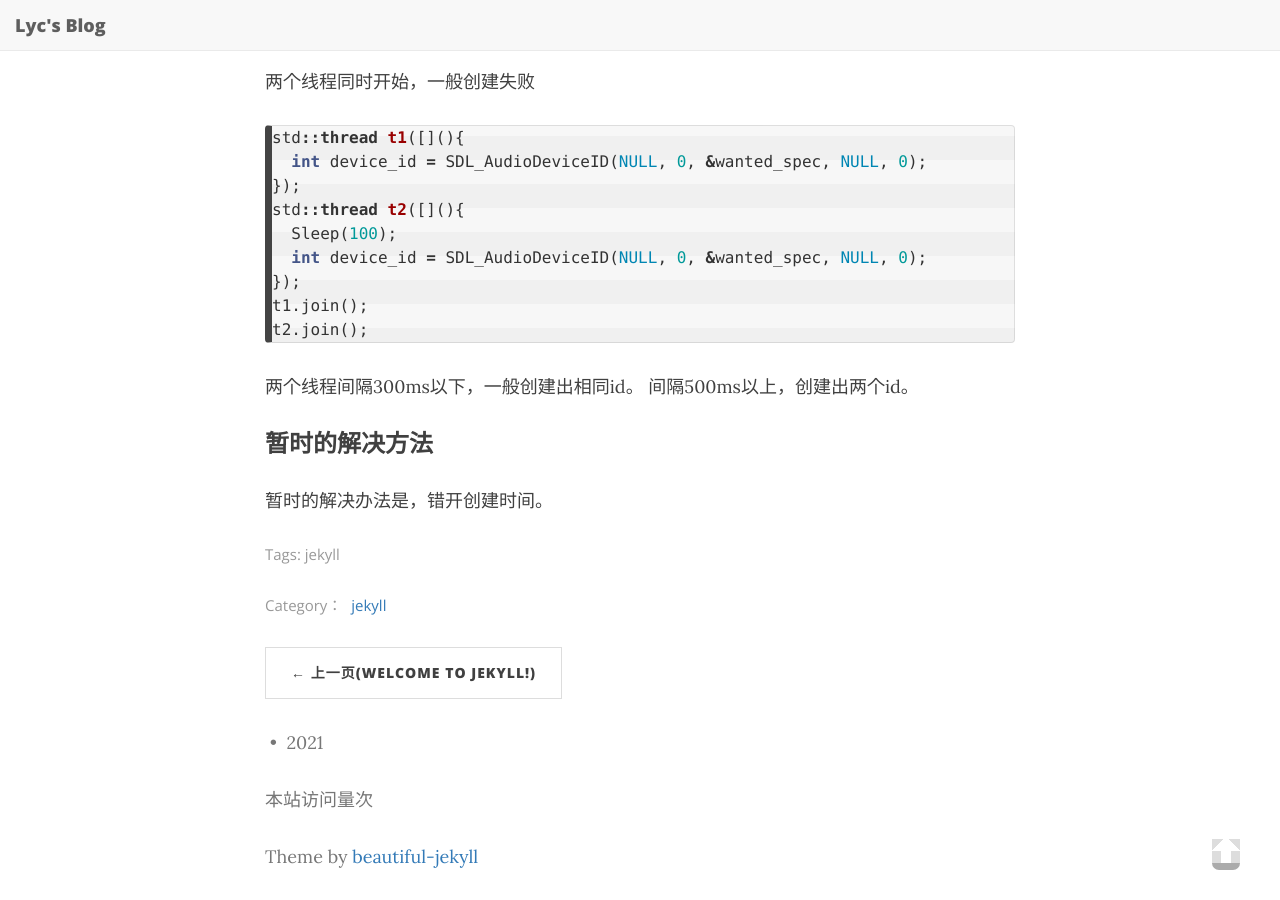
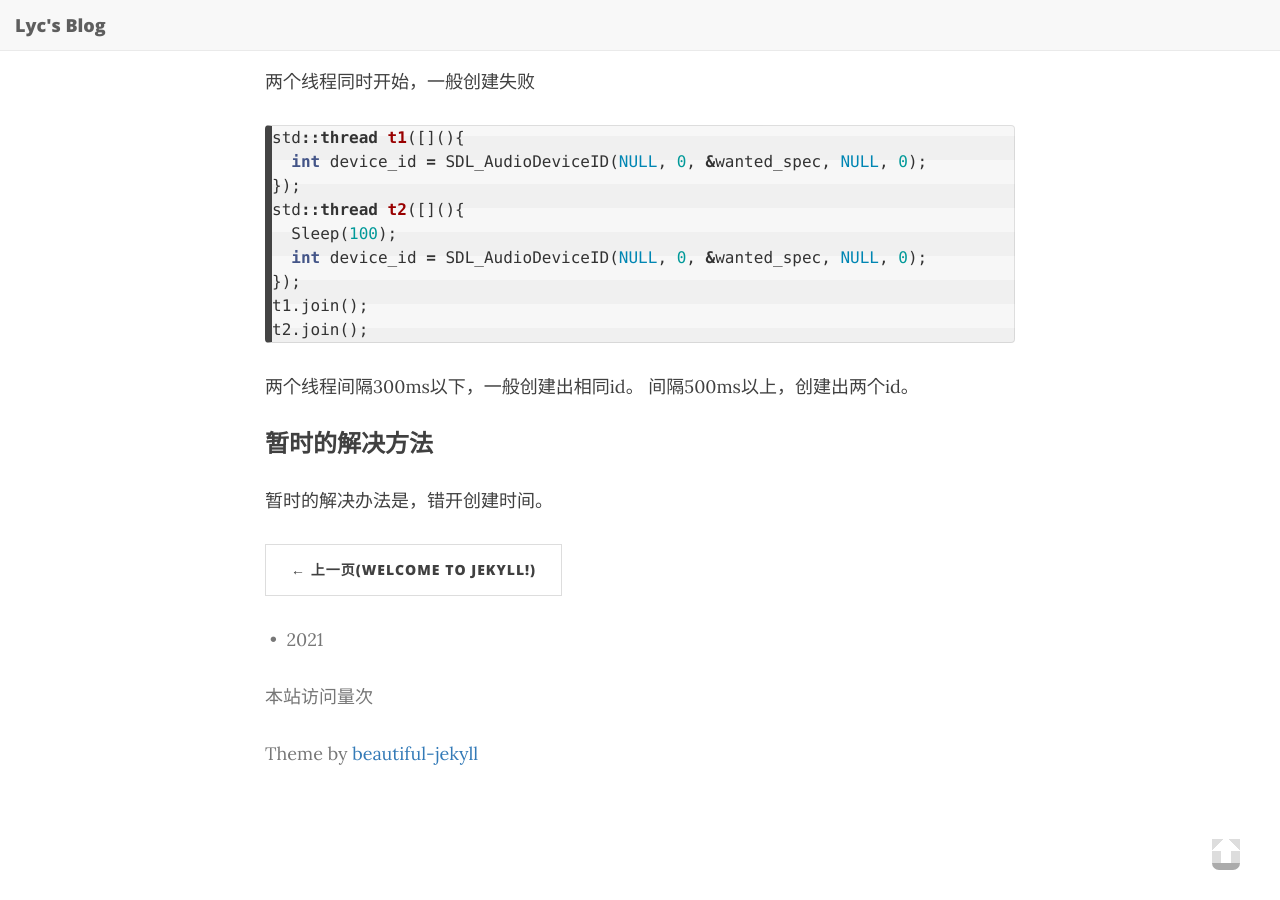
Before and after one commit to Lycycz/Lycycz.github.io, a Jekyll site: the page built from docs/_posts/2021-03-23-SDL_OpenAudioDevice多线程创建出相同id.markdown, in a window 1280 px wide and 900 px high, scrolled down 964 px. Built offline with Jekyll 4.4.1, drawn with Linux system fonts in a browser that asks for light colours; nearby versions of some CDN libraries; comment, search, counter and statistics services are not loaded.

Commit message:
bug fixed

```diff
--- a/docs/Gemfile
+++ b/docs/Gemfile
@@ -17,7 +17,6 @@ gem "github-pages", group: :jekyll_plugins
 group :jekyll_plugins do
   gem "jekyll-feed", "~> 0.12"
 end
-gem "jekyll-paginate"
 # Windows and JRuby does not include zoneinfo files, so bundle the tzinfo-data gem
 # and associated library.
 platforms :mingw, :x64_mingw, :mswin, :jruby do
--- a/docs/_posts/2021-03-20-welcome-to-jekyll.markdown
+++ b/docs/_posts/2021-03-20-welcome-to-jekyll.markdown
@@ -2,7 +2,6 @@
 layout: post
 title:  "Welcome to Jekyll!"
 date:   2021-03-20 23:16:25 +0800
-tags: [jekyll]
 categories: jekyll update
 ---
 You’ll find this post in your `_posts` directory. Go ahead and edit it and re-build the site to see your changes. You can rebuild the site in many different ways, but the most common way is to run `jekyll serve`, which launches a web server and auto-regenerates your site when a file is updated.
--- a/docs/_posts/2021-03-23-SDL_OpenAudioDevice多线程创建出相同id.markdown
+++ b/docs/_posts/2021-03-23-SDL_OpenAudioDevice多线程创建出相同id.markdown
@@ -2,8 +2,6 @@
 layout: post
 title:  "SDL_OpenAudioDevice多线程创建出相同AudioDeviceId!"
 date:   2021-03-23 20:45:25 +0800
-tags: [jekyll]
-categories: jekyll
 ---
 ## 调用函数
 {% highlight c++ %}
```
